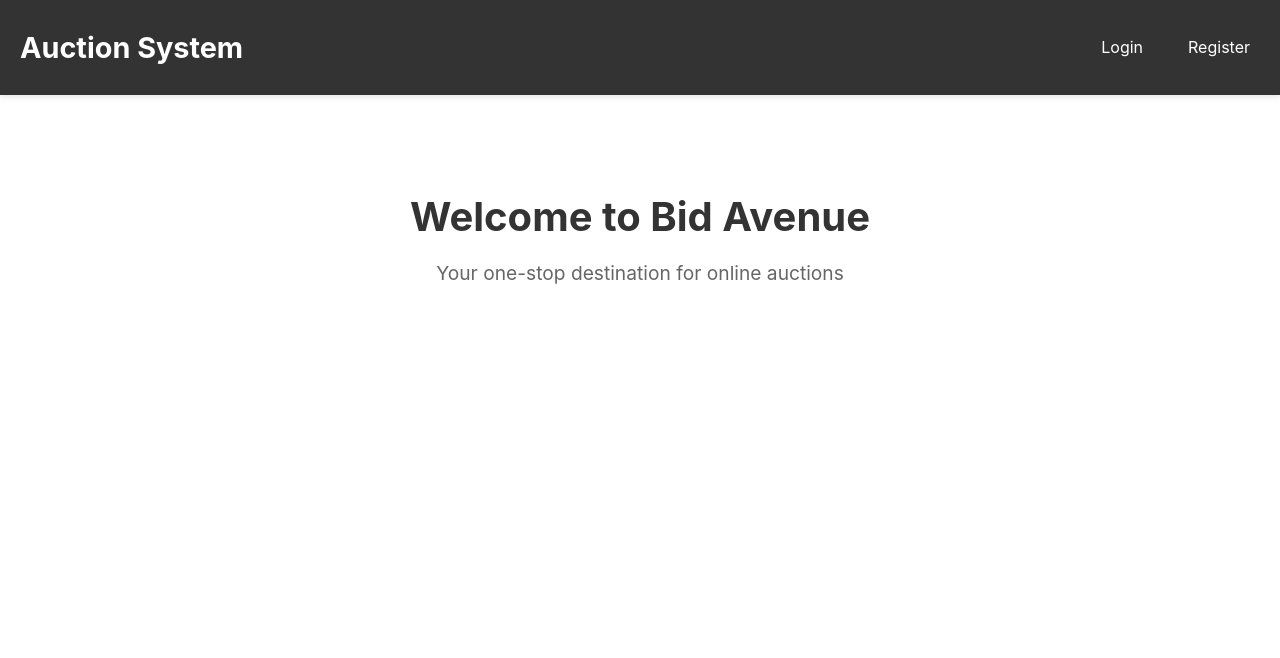
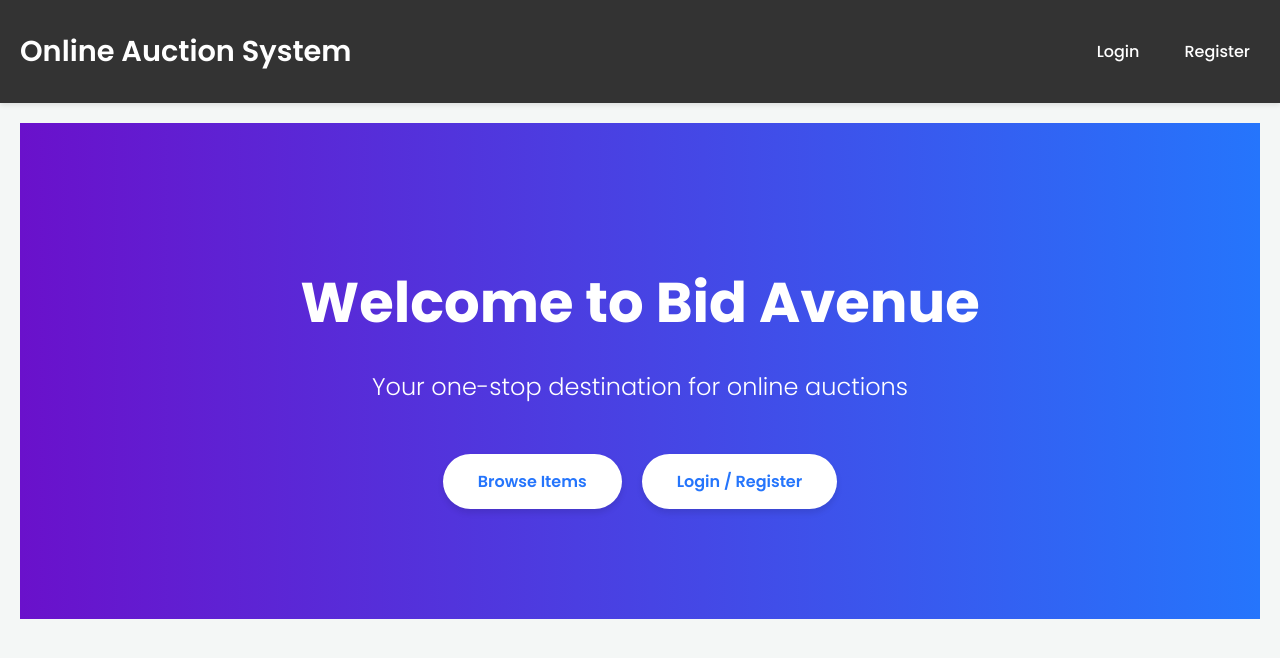
Before and after one commit to RajdeepMahanta/Bid-Avenue, a React (Create React App) app in the folder frontend/: page / in a window 1280 px wide. Shown: the top 658 px of the page. Built offline with nearby package versions, Linux system fonts and the light colour scheme.

Commit message:
UI Changes

```diff
--- a/frontend/public/index.html
+++ b/frontend/public/index.html
@@ -25,6 +25,9 @@
       Learn how to configure a non-root public URL by running `npm run build`.
     -->
     <title>Bid Avenue</title>
+    <link rel="preconnect" href="https://fonts.googleapis.com">
+<link rel="preconnect" href="https://fonts.gstatic.com" crossorigin>
+<link href="https://fonts.googleapis.com/css2?family=Poppins:wght@300;400;500;600;700&display=swap" rel="stylesheet">
   </head>
   <body>
     <noscript>You need to enable JavaScript to run this app.</noscript>
--- a/frontend/src/App.css
+++ b/frontend/src/App.css
@@ -1,3 +1,9 @@
+body {
+  font-family: 'Poppins', sans-serif;
+  background-color: #f4f7f6;
+  color: #333;
+}
+
 .App {
   text-align: center;
 }
@@ -7,13 +13,15 @@
 }
 
 nav {
-  background: #333;
-  color: #fff;
+  background: #ffffff;
+  color: #333;
   padding: 10px;
+  box-shadow: 0 2px 4px rgba(0, 0, 0, 0.1);
 }
 
 nav h1 {
   display: inline;
+  font-weight: 600;
 }
 
 nav ul {
@@ -28,6 +36,7 @@ nav ul li {
 }
 
 nav ul li a {
-  color: #fff;
+  color: #333;
   text-decoration: none;
+  font-weight: 500;
 }
--- a/frontend/src/components/layout/HomePage.js
+++ b/frontend/src/components/layout/HomePage.js
@@ -1,4 +1,5 @@
 import React from "react";
+import { Link } from "react-router-dom";
 import "../../styles/HomePage.css";
 
 const HomePage = () => {
@@ -6,6 +7,10 @@ const HomePage = () => {
     <div className="home-container">
       <h1>Welcome to Bid Avenue</h1>
       <p>Your one-stop destination for online auctions</p>
+      <div className="home-buttons">
+        <Link to="/items" className="home-button">Browse Items</Link>
+        <Link to="/login" className="home-button">Login / Register</Link>
+      </div>
     </div>
   );
 };
--- a/frontend/src/components/layout/Navbar.js
+++ b/frontend/src/components/layout/Navbar.js
@@ -17,7 +17,7 @@ const Navbar = () => {
   return (
     <nav className="navbar">
       <h1>
-        <Link to="/">Auction System</Link>
+        <Link to="/">Online Auction System</Link>
       </h1>
       <ul>
         {isLoggedIn ? (
--- a/frontend/src/styles/HomePage.css
+++ b/frontend/src/styles/HomePage.css
@@ -1,20 +1,20 @@
 .home-container {
   text-align: center;
-  padding: 50px 20px;
-  max-width: 800px;
-  margin: 0 auto;
+  padding: 100px 20px;
+  background: linear-gradient(to right, #6a11cb, #2575fc);
+  color: #fff;
 }
 
 .home-container h1 {
-  font-size: 2.5em;
+  font-size: 3.5em;
   margin-bottom: 20px;
-  color: #333;
+  font-weight: 700;
 }
 
 .home-container p {
-  font-size: 1.2em;
-  margin-bottom: 30px;
-  color: #666;
+  font-size: 1.5em;
+  margin-bottom: 40px;
+  font-weight: 300;
 }
 
 .home-buttons {
@@ -25,15 +25,19 @@
 
 .home-button {
   display: inline-block;
-  background-color: #007bff;
-  color: #fff;
-  padding: 15px 30px;
+  background-color: #ffffff;
+  color: #2575fc;
+  padding: 15px 35px;
   text-decoration: none;
-  border-radius: 5px;
+  border-radius: 50px;
   margin: 10px;
-  transition: background-color 0.3s ease;
+  transition: all 0.3s ease;
+  font-weight: 600;
+  box-shadow: 0 4px 6px rgba(0, 0, 0, 0.1);
 }
 
 .home-button:hover {
-  background-color: #0056b3;
+  background-color: #f0f0f0;
+  transform: translateY(-2px);
+  box-shadow: 0 6px 8px rgba(0, 0, 0, 0.15);
 }
```
